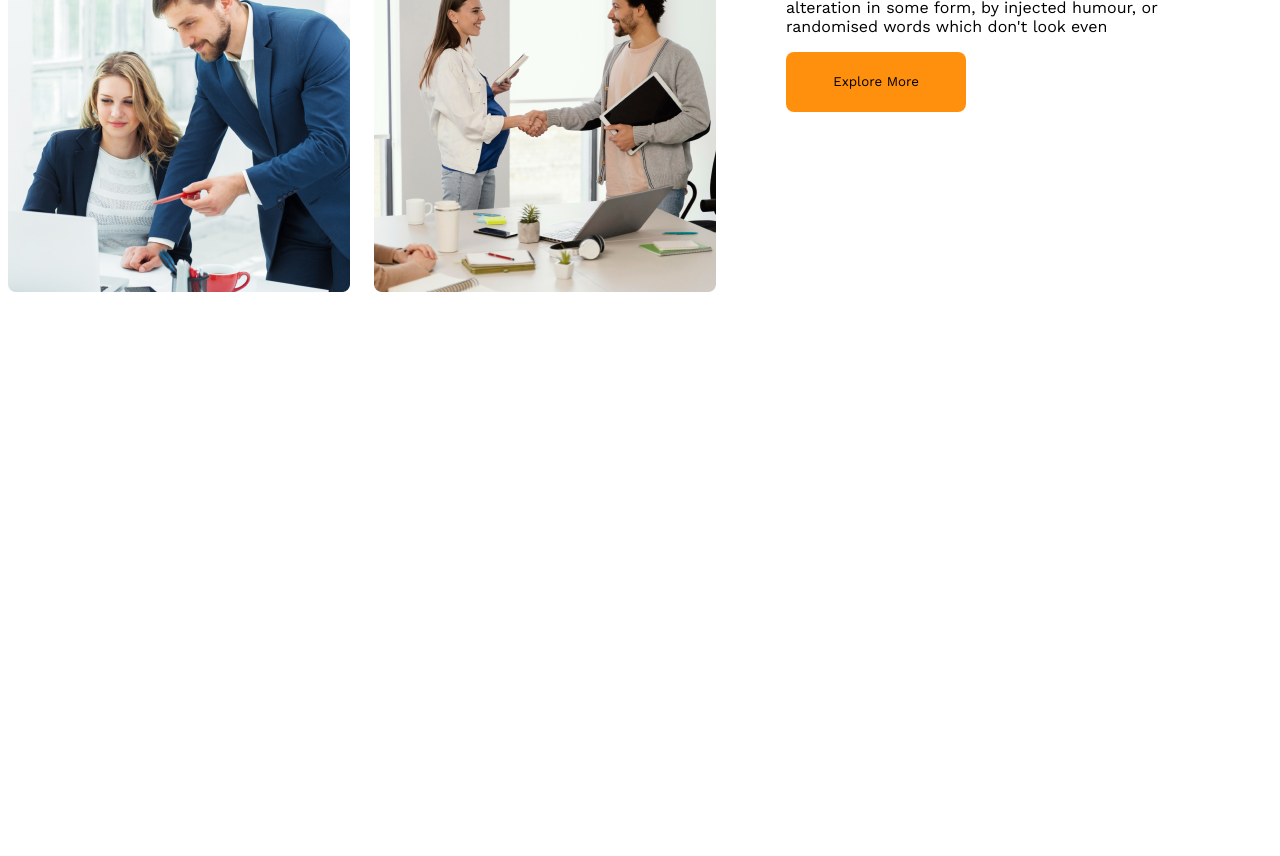
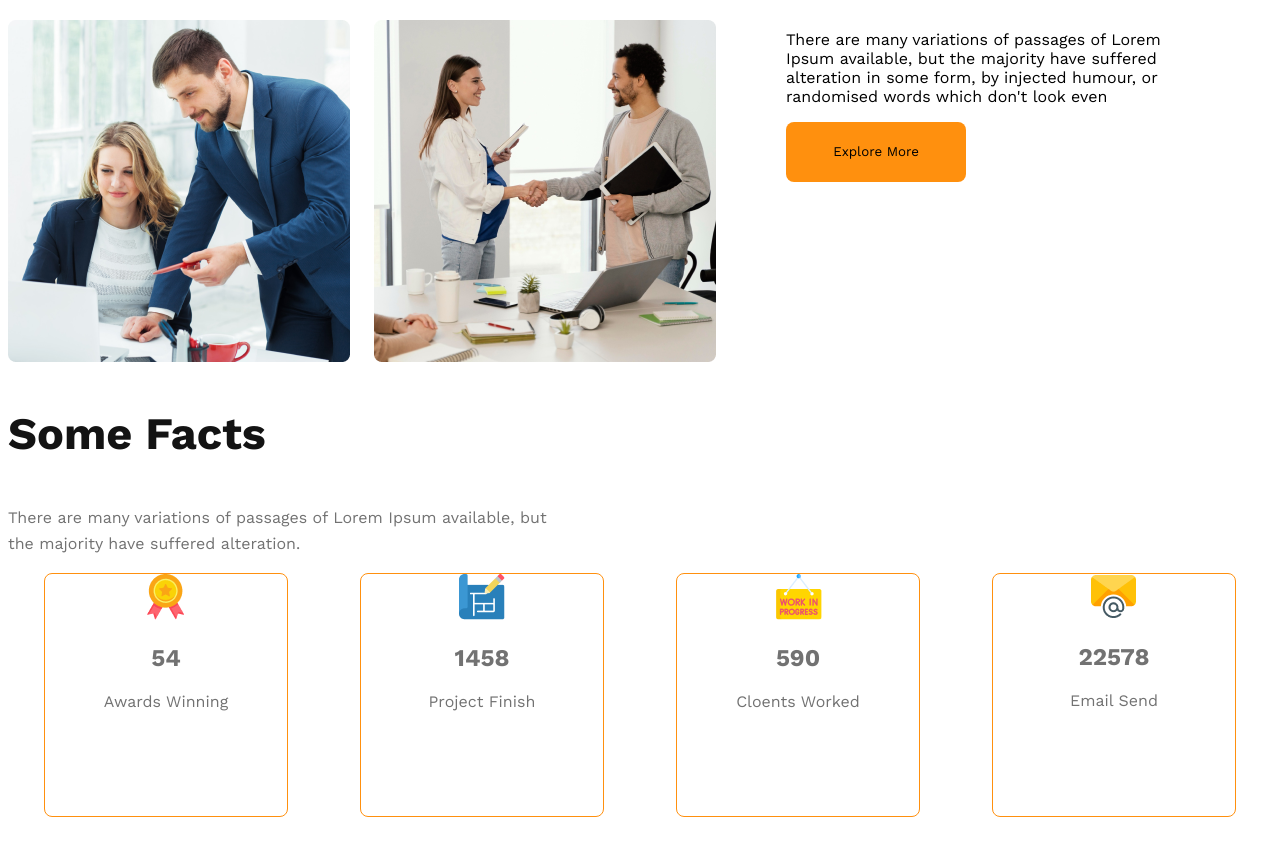
Before and after one commit to maruf11220/g3-archeted, a plain HTML site: page index.html in a window 1280 px wide. Shown: the part 1433-2289 px from the top of the page. Before the commit the page ends 1733 px from the top, so only its background shows below. Drawn offline with nearby package versions, Linux system fonts and the light colour scheme.

Commit message:
first website

```diff
--- a/index.html
+++ b/index.html
@@ -35,6 +35,7 @@
     </header>
     <!--Header End-->
     <main>
+        <!-- section start-->
         <section class="teams-container">
             <div class="teams-img-container">
                 <img src="images/team1.png" alt="">
@@ -50,6 +51,35 @@
 
             </div>
         </section>
+        <!--End-->
+        <section>
+            <!--Fact section-->
+            <h3 class="shakil">Some Facts</h3>
+            <p class="text-maruf">There are many variations of passages of Lorem Ipsum available, but <br> the majority have suffered alteration.</p>
+            <div class="facts-card-container">
+                <div class="card">
+                    <img src="images/icons/ribon.png" alt="">
+                    <h2 class="card-stats">54</h2>
+                    <p class="card-title">Awards Winning</p>
+                </div>
+                <div class="card">
+                    <img src="images/icons/projects.png" alt="">
+                    <h2 class="card-stats">1458</h2>
+                    <p class="card-title">Project Finish</p>
+                </div>
+                <div class="card">
+                    <img src="images/icons/customers.png" alt="">
+                    <h2 class="card-stats">590</h2>
+                    <p class="card-title">Cloents Worked</p>
+                </div>
+                <div class="card">
+                    <img src="images/icons/email.png" alt="">
+                    <h2 class="card-stats">22578</h2>
+                    <p class="card-title">Email Send</p>
+                </div>
+            </div>
+
+        </section>
 
     </main>
     <footer>
--- a/styles/archiects.css
+++ b/styles/archiects.css
@@ -79,7 +79,7 @@ nav li a{
 }
 main{
     max-width: 1440px;
-    margin: 0 auto;
+    margin: 70px auto;
 }
 .teams-container{
     display: flex;
@@ -123,3 +123,41 @@ main{
     font-weight: 700;
     line-height: normal;
 }
+.shakil{
+    color: var(--Dark-01, #131313);
+    font-family: Work Sans;
+    font-size: 45px;
+    font-style: normal;
+    font-weight: 700;
+    line-height: normal;
+
+}
+.text-maruf{
+    width: 542px;
+    color: var(--Dark-03, #727272);
+    font-family: Work Sans;
+    font-size: 16px;
+    font-style: normal;
+    font-weight: 400;
+    line-height: 26px; /* 162.5% */
+}
+/* fact section*/
+.facts-card-container{
+
+    display: flex;
+    justify-content: space-around;
+}
+.facts-card-container .card{
+    border-radius: 8px;
+    border: 1px solid #FF900E;
+
+    width: 241.831px;
+    height: 241.831px;
+    flex-shrink: 0;
+    color: var(--Dark-02, #424242);
+    color: var(--Dark-03, #727272);
+
+}
+.card{
+    text-align: center;
+}
```
